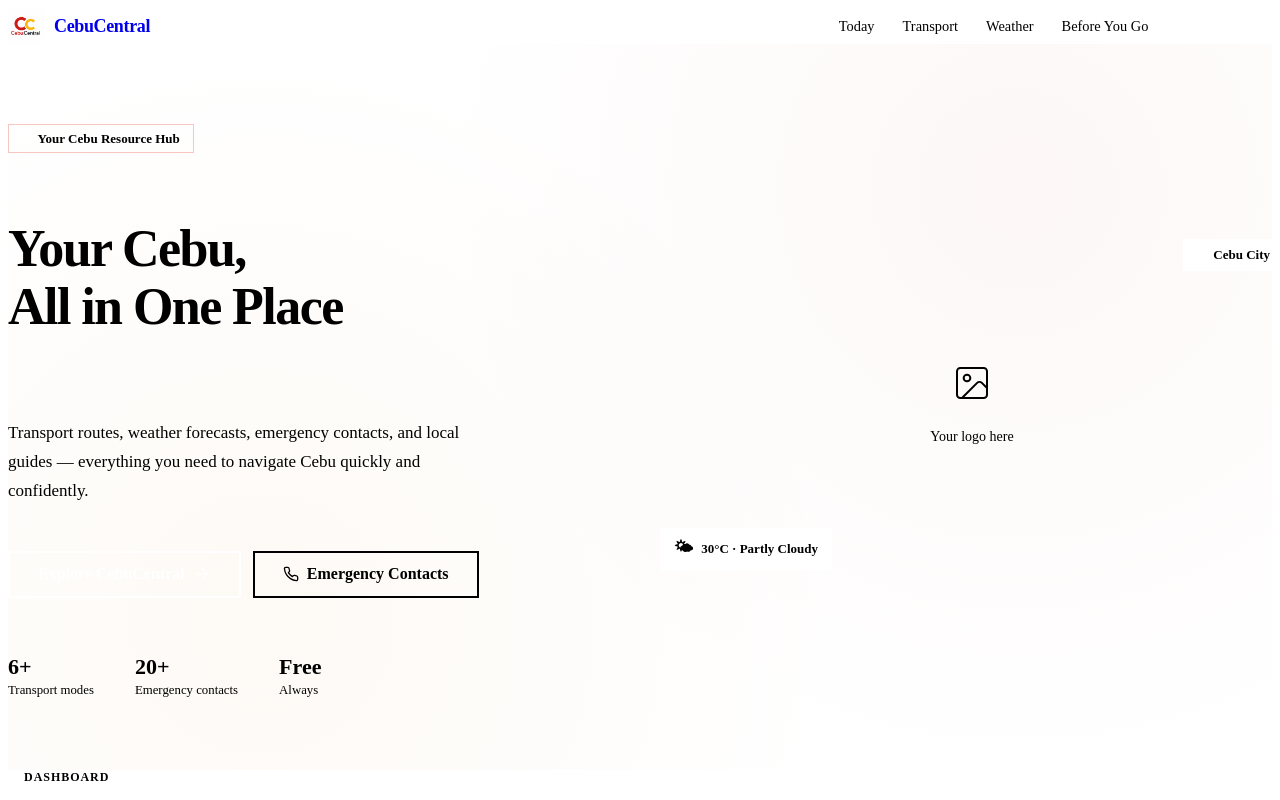
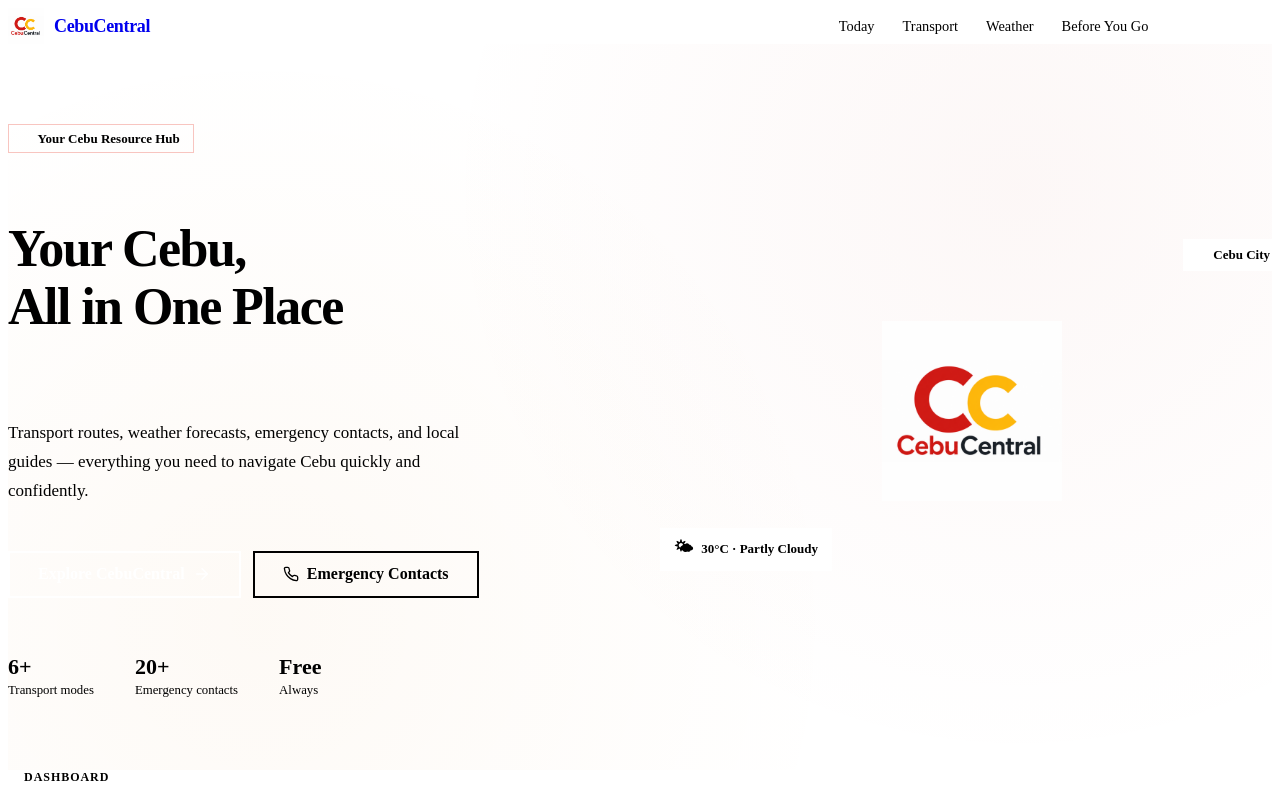
Before and after one commit to benchheinrichmendaros-ai/CebuCentral, a React (Vite) app: page / in a window 1280 px wide. Shown: the top 800 px of the page. Built offline with nearby package versions, Linux system fonts and the light colour scheme; the HTML template or start-up script is replaced by a standard one.

Commit message:
Update Hero.jsx

```diff
--- a/src/components/Hero.jsx
+++ b/src/components/Hero.jsx
@@ -1,4 +1,4 @@
-import { ArrowRight, Phone, ImageIcon } from 'lucide-react';
+import { ArrowRight, Phone } from 'lucide-react';
 import Button from './Button';
 import styles from './Hero.module.css';
 
@@ -57,10 +57,15 @@ export default function Hero() {
         {/* Right — Logo Placeholder + Visual */}
         <div className={styles.visual} aria-hidden="true">
           <div className={styles.logoPlaceholderArea}>
-            <div className={styles.logoFrame}>
-              <ImageIcon size={40} strokeWidth={1.2} />
-              <p className={styles.logoHint}>Your logo here</p>
-            </div>
+            <img
+  src="/logo.png"
+  alt="CebuCentral"
+  style={{
+    width: '180px',
+    height: 'auto',
+    display: 'block',
+  }}
+/>
           </div>
 
           {/* Floating info cards for visual interest */}
```
